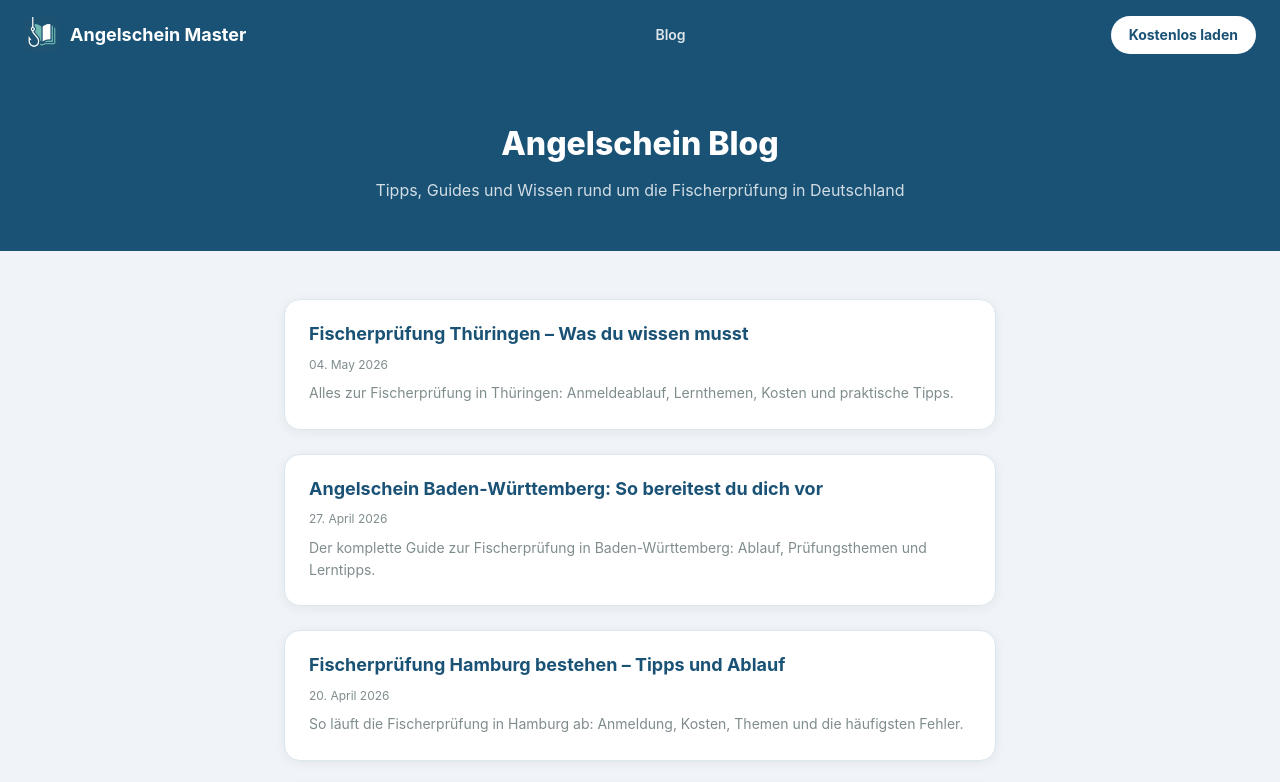
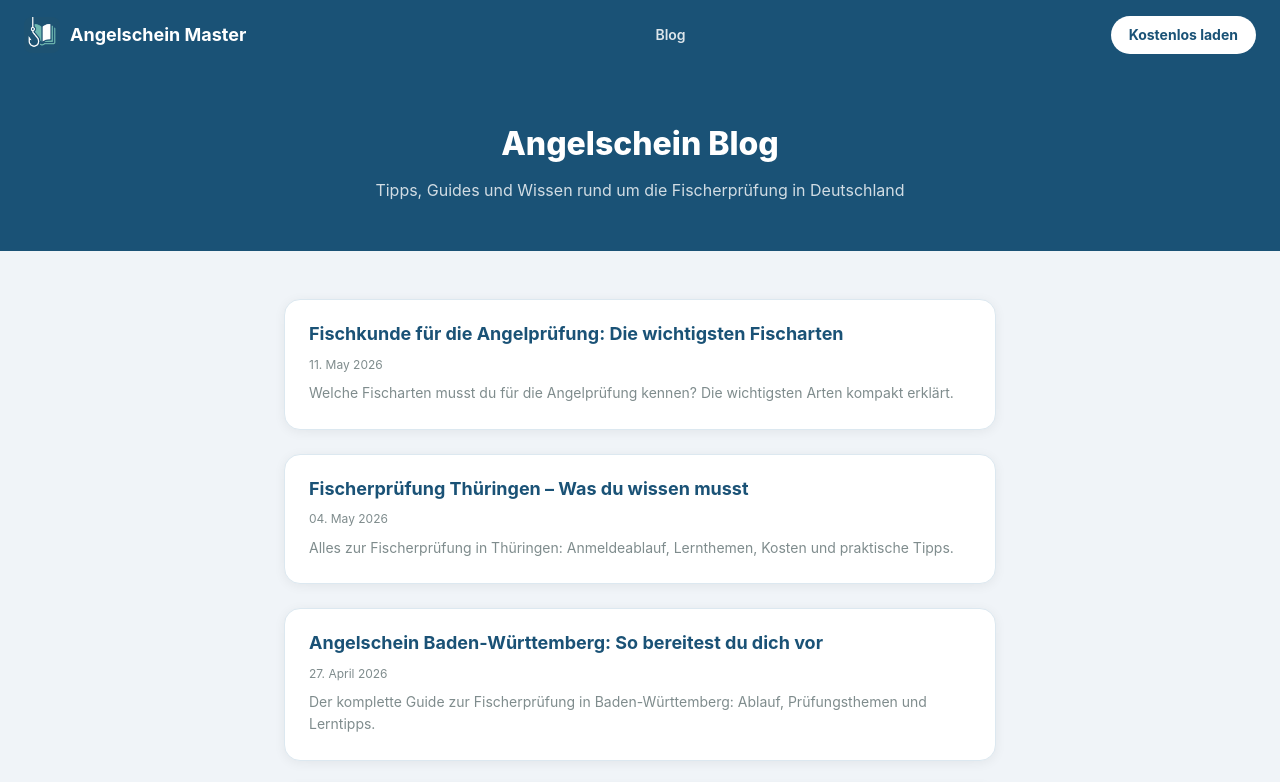
Before and after one commit to ku3ub/angelschein-website, a Jekyll site: the page built from blog/index.html, in a window 1280 px wide, cut to the strip 0-782 px from the top of the page. Built offline with Jekyll 4.4.1, drawn with Linux system fonts in a browser that asks for light colours; part of the change alters nothing that is shown.

Commit message:
chore: auto-publish weekly blog post

```diff
--- a/_data/post-queue.json
+++ b/_data/post-queue.json
@@ -44,13 +44,15 @@
     "filename": "_posts/2026-05-04-fischerprufung-thuringen.md"
   },
   {
-    "status": "pending",
+    "status": "published",
     "title": "Fischkunde für die Angelprüfung: Die wichtigsten Fischarten",
     "slug": "fischkunde-angelprufung-fischarten",
     "primaryKeyword": "Fischkunde Angelprüfung",
     "secondaryKeywords": ["Fischarten Fischerprüfung", "Fischkunde lernen Angelschein", "Prüfungsfragen Fischkunde"],
     "unsplashQuery": "freshwater fish germany river",
-    "description": "Welche Fischarten musst du für die Angelprüfung kennen? Die wichtigsten Arten kompakt erklärt."
+    "description": "Welche Fischarten musst du für die Angelprüfung kennen? Die wichtigsten Arten kompakt erklärt.",
+    "publishedDate": "2026-05-11",
+    "filename": "_posts/2026-05-11-fischkunde-angelprufung-fischarten.md"
   },
   {
     "status": "pending",
--- /dev/null
+++ b/_posts/2026-05-11-fischkunde-angelprufung-fischarten.md
@@ -0,0 +1,61 @@
+---
+layout: post
+title: "Fischkunde für die Angelprüfung: Die wichtigsten Fischarten"
+date: 2026-05-11
+description: "Welche Fischarten musst du für die Angelprüfung kennen? Die wichtigsten Arten kompakt erklärt."
+---
+
+Die **Fischkunde Angelprüfung** ist für viele Prüflinge eines der anspruchsvollsten Themengebiete. Wer einen Angelschein machen möchte, muss nicht nur wissen, wie man eine Angel ausrüstet – er muss auch die heimischen Fischarten sicher erkennen, ihre Lebensräume kennen und verstehen, welche Schutzregeln für sie gelten. Dieser Artikel gibt dir einen kompakten Überblick über die wichtigsten Fischarten, die in der Fischerprüfung abgefragt werden, und zeigt dir, wie du dir dieses Wissen am effektivsten aneignest.
+
+## Warum ist Fischkunde so wichtig für den Angelschein?
+
+Die Fischkunde ist aus gutem Grund ein zentrales Prüfungsthema: Ein verantwortungsvoller Angler muss seinen Fang sicher bestimmen können. Nur wer eine Art zweifelsfrei identifiziert, kann sicherstellen, dass er keine geschützten oder untermaßigen Fische entnimmt. Die **Fischarten Fischerprüfung** umfassen in der Regel 20 bis 30 heimische Arten, die du nach äußeren Merkmalen, Lebensraum und Schonzeiten einordnen können musst.
+
+Zu den klassischen Prüfungsfragen gehören:
+- Erkenne die Fischart anhand einer Abbildung.
+- Welches Schonmaß gilt für den Karpfen?
+- In welchem Gewässertyp lebt die Äsche?
+
+Wer diese Fragen flüssig beantworten kann, hat einen großen Teil der Prüfung schon in der Tasche.
+
+## Die wichtigsten Fischarten im Überblick
+
+### Karpfenfische (Cyprinidae)
+
+Die Karpfenfamilie ist in deutschen Gewässern am stärksten vertreten und daher besonders prüfungsrelevant:
+
+- **Karpfen**: Leicht an seinen Barteln erkennbar, lebt in stehenden und langsam fließenden Gewässern. Schonmaß: je nach Bundesland meist 35–40 cm.
+- **Rotauge (Plötze)**: Silbrig glänzend, rote Flossen und rote Iris – ein Merkmal, das sich gut einprägen lässt.
+- **Rotfeder**: Dem Rotauge ähnlich, aber mit goldgelbem Körper und tiefer stehender Rückenflosse. Lebt bevorzugt zwischen Wasserpflanzen.
+- **Blei (Brassen)**: Flacher, hochrückiger Körper; typischer Bewohner von Seen und Flüssen mit ruhigem Wasser.
+- **Schleie**: Goldgrüne Färbung, sehr kleine Schuppen und schleimige Haut – ein unverwechselbares Erscheinungsbild.
+
+### Barschfische (Percidae)
+
+- **Flussbarsch**: Grün-gelblich gestreift mit zwei Rückenflossen. Weit verbreitet und leicht zu erkennen – ein Klassiker in der Fischkunde.
+- **Zander**: Der wirtschaftlich bedeutendste Raubfisch in Süßgewässern. Erkennbar an den Fangzähnen und dem marmoriert-grauen Muster.
+
+### Lachsfische (Salmonidae)
+
+Für die **Prüfungsfragen Fischkunde** sind Salmoniden besonders wichtig, da sie strenge Schonzeiten und Schonmaße haben:
+
+- **Bachforelle**: Rote und schwarze Punkte auf gelblich-braunem Grund. Lebt in kühlen, sauerstoffreichen Fließgewässern.
+- **Regenbogenforelle**: Breites, rötliches Längsband – ursprünglich aus Nordamerika, heute in vielen deutschen Gewässern heimisch.
+- **Äsche**: Erkennbar an der großen, fächerförmigen Rückenflosse. Zeigt an, dass das Gewässer sehr sauber ist (Äschenregion).
+
+### Hecht und weitere Raubfische
+
+Der **Hecht** ist der bekannteste Süßwasserraubfisch Deutschlands: langgestreckter Körper, entenschnabelartiges Maul und grünliches Muster. Er ist nahezu bundesweit bekannt und wird in der Prüfung regelmäßig abgefragt. Daneben solltest du auch **Aal** und **Wels** kennen – beide haben lange Körper ohne Schuppen und sind ebenfalls Prüfungsklassiker.
+
+## Tipps zum Lernen der Fischkunde
+
+Das reine Auswendiglernen von Artenlisten führt selten zum Erfolg. So geht es besser:
+
+1. **Bildbasiertes Lernen**: Nutze Karteikarten mit echten Fotos der Fischarten. Dein Gehirn speichert visuelle Merkmale deutlich besser als textbasierte Beschreibungen.
+2. **Merkmale clustern**: Gruppiere Arten nach Familie (Karpfenfische, Barschfische, Lachsfische). Innerhalb einer Familie gibt es oft Gemeinsamkeiten, die das Lernen erleichtern.
+3. **Schonmaße und Schonzeiten verknüpfen**: Lerne Schonmaß und Schonzeit direkt zur jeweiligen Art dazu – so sparst du Wiederholungsaufwand.
+4. **Regelmäßig testen**: Mache täglich kurze Übungseinheiten mit Prüfungsfragen zur Fischkunde, statt alles auf einmal zu lernen.
+
+## Mit der richtigen App sicher durch die Prüfung
+
+Wer **Fischkunde für den Angelschein lernen** möchte, profitiert von strukturierten Lernmaterialien. Die App **Angelschein Master** unter [angel-schein.online](https://angel-schein.online) bietet dir originalgetreue Prüfungsfragen zur Fischkunde, Gewässerkunde und Gerätekunde – aufgeteilt nach Themengebieten und mit sofortigem Feedback. So weißt du jederzeit, welche Fischarten du bereits sicher beherrschst und wo noch Lernbedarf besteht. Mit täglichem Üben und dem richtigen Werkzeug bist du bestens auf die Fischerprüfung vorbereitet.
```
